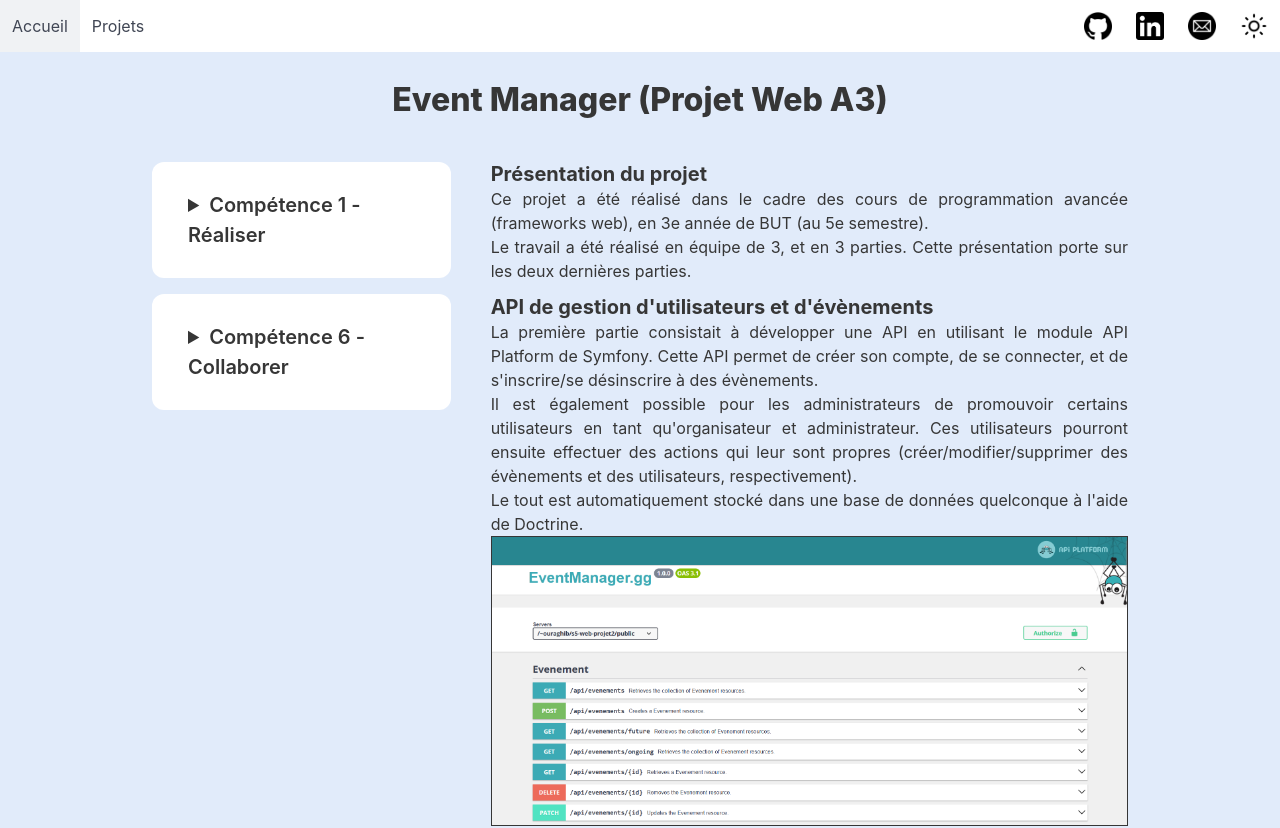
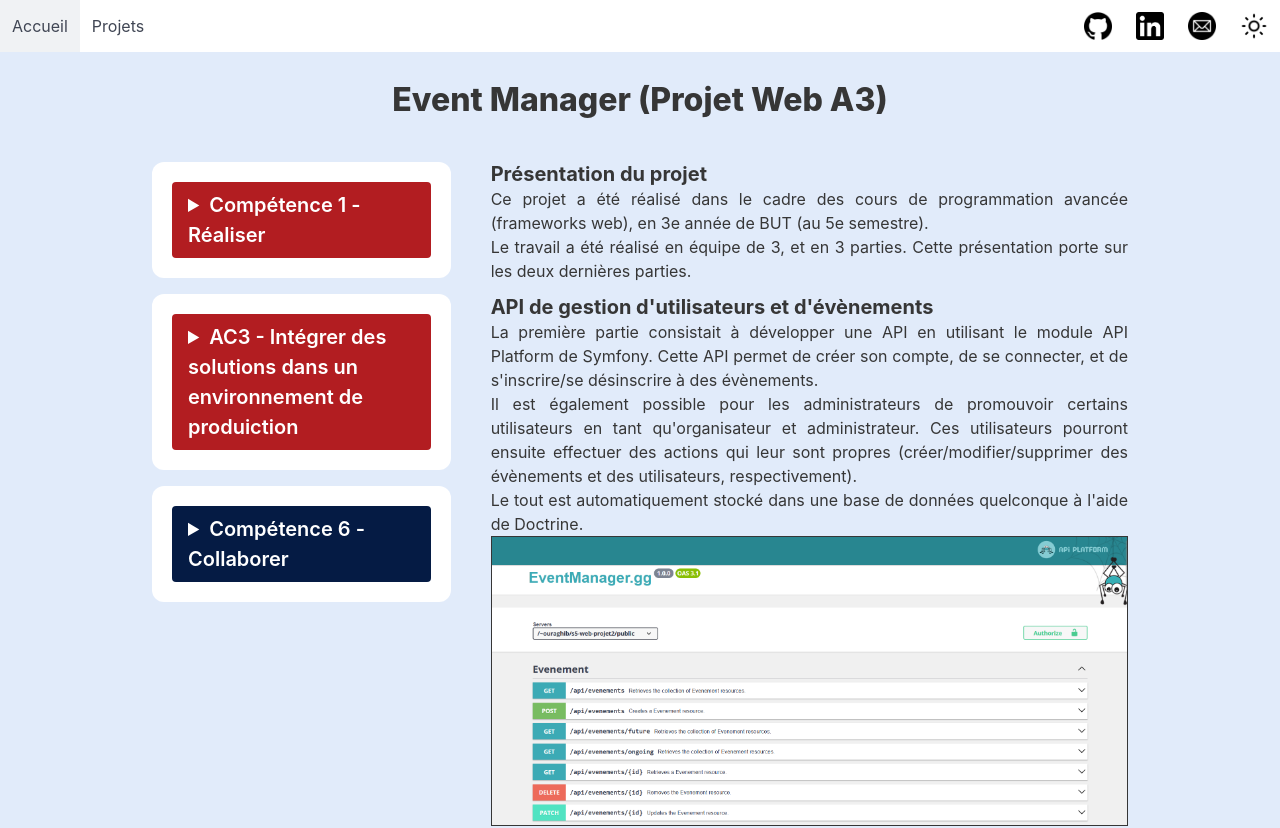
Before and after one commit to ivelter/portfolio, a Vue app: page /projets/eventmanager in a window 1280 px wide. Shown: the top 828 px of the page. Built offline with nearby package versions, Linux system fonts and the light colour scheme.

Commit message:
😎Changed project skills

```diff
--- a/src/components/AboutMe.vue
+++ b/src/components/AboutMe.vue
@@ -43,7 +43,7 @@ const goofyMode: Ref<boolean> = ref(new URLSearchParams(window.location.search).
       </div>
 
       <div class="buttons mt-6" id="download-btns">
-        <a href="" class="button is-link is-medium">
+        <a href="/doc/cv.pdf" class="button is-link is-medium">
           <span class="icon is-small pl-3 pr-5">
             <i class="fas fa-download"></i>
           </span>
--- a/src/components/AccordionSection.vue
+++ b/src/components/AccordionSection.vue
@@ -8,7 +8,7 @@ defineProps<{items: AccordionItem[]}>();
   <div class="accordion-container">
     <div v-for="(item, index) in items" :key="index" class="accordion pb-4">
       <details class="box is-shadowless">
-        <summary class="is-clickable is-size-5 has-text-weight-semibold">
+        <summary class="is-clickable is-size-5 has-text-weight-semibold" :class="'cat' + item.category">
           {{ item.summary }}
         </summary>
         <div class="content mt-2">
@@ -20,6 +20,45 @@ defineProps<{items: AccordionItem[]}>();
 </template>
 
 <style scoped>
+.accordion {
+  --comp_realiser: #B21D21;
+  --comp_optimiser: #ED8846;
+  --comp_administrer: #ED8846;
+  --comp_gerer: #87C546;
+  --comp_conduire: #051B44;
+  --comp_collaborer: #051B44;
+}
+
+.accordion .cat0 {
+  background: var(--comp_realiser);
+  color: white;
+}
+
+.accordion .cat1 {
+  background: var(--comp_optimiser);
+  color: black;
+}
+
+.accordion .cat2 {
+  background: var(--comp_administrer);
+  color: black;
+}
+
+.accordion .cat3 {
+  background: var(--comp_gerer);
+  color: black;
+}
+
+.accordion .cat4 {
+  background: var(--comp_conduire);
+  color: white;
+}
+
+.accordion .cat5 {
+  background: var(--comp_collaborer);
+  color: white;
+}
+
 .accordion summary {
   padding: 0.5rem 1rem;
   border-radius: 4px;
@@ -30,10 +69,12 @@ defineProps<{items: AccordionItem[]}>();
 
 .accordion details[open] summary {
   background-color: var(--accordion-summary-bg-open);
+  color: var(--primary-text-color);
 }
 
 .accordion details summary:hover {
   background-color: var(--accordion-summary-bg-hover);
+  color: var(--primary-text-color);
 }
 
 .accordion details .content {
--- a/src/views/projects/Project_CGJ2024.vue
+++ b/src/views/projects/Project_CGJ2024.vue
@@ -19,7 +19,7 @@ const competences: AccordionItem[] = [
       "Avec l'accord du groupe, j'ai rapidement pris des décisions afin d'être le mieux organisé possible, " +
       'en organisant la priorisation des tâches à réaliser, comme le code du mouvement du joueur, ' +
       'dont une majorité du reste du projet dépendait. ' +
-      "J'estime donc avoir validé les niveaux 2 et 3 de cette compétence.",
+      "J'estime donc avoir validé le niveau 2 de cette compétence.",
   },
 ]
 </script>
@@ -49,7 +49,10 @@ const competences: AccordionItem[] = [
 
         <p class="subtitle mt-3">Réalisation du projet</p>
         <p>
-          Nous avons programmé le jeu avec le moteur open-source Godot.
+          Nous avons programmé le jeu avec le moteur open-source
+          <a href="https://godotengine.org/" target="_blank">
+            Godot.
+          </a>
         </p>
         <p>
           Pour mener à bien le projet, nous avons également utilisé d'autres outils,
--- a/src/views/projects/Project_EventManager.vue
+++ b/src/views/projects/Project_EventManager.vue
@@ -9,9 +9,19 @@ const competences: AccordionItem[] = [
     details:
       'Ce projet remplit les niveaux 2 et 3 de cette compétence. ' +
       "En effet, avec l'ensemble de mon groupe, nous avons développé une application complète et fonctionnelle " +
-      'à partir des exigences données dans les consignes, et cette application est disponible sous plusieurs formats ' +
+      "à partir des exigences données dans les consignes. Le code est clair et documenté, et la " +
+      "séparation entre API (back-end) et application web (front-end) permet également une séparation plus " +
+      "évidente des différentes couches de l'ensemble de l'application."
+  },
+  {
+    category: Competences.realiser,
+    summary: 'AC3 - Intégrer des solutions dans un environnement de produiction',
+    details:
+      'Cette application est disponible sous plusieurs formats ' +
       "(API pour les développeurs, et une interface web). L'application est conçue de telle sorte à ce qu'on peut imaginer " +
-      "d'autres supports sur lesquels la porter, notamment un support applicatif mobile (via une application native ou un framework comme React Native).",
+      "d'autres supports sur lesquels la porter, notamment un support applicatif mobile (via une application native ou un framework comme React Native). " +
+      "Elle est également facilement déployable sur un quelconque serveur, l'application étant configurée pour s'adapter à un " +
+      "environnement de développement ou de production.",
   },
   {
     category: Competences.collaborer,
--- a/src/views/projects/Project_TrelloTrolle.vue
+++ b/src/views/projects/Project_TrelloTrolle.vue
@@ -4,21 +4,28 @@ import AccordionSection from '@/components/AccordionSection.vue'
 
 const competences: AccordionItem[] = [
   {
-    category: Competences.optimiser,
-    summary: 'Compétence 2 - Optimiser',
+    category: Competences.realiser,
+    summary: 'AC2 - Faire évoluer une application existante',
     details:
-      "Le principal aspect de cette SAE étant l'optimisation de l'application, " +
-      "je pense avoir validé le niveau 2 (voire le niveau 3) de cette compétence. En effet, en plus " +
+      "Le principal aspect de cette SAE était le refactoring de l'application. " +
+      "En effet, en plus " +
       "d'avoir amélioré l'architecture du code et les algorithmes utilisés, nous avons avant tout " +
       "analysé l'entièreté du code et ses failles, le tout organisé dans un rapport."
   },
   {
-    category: Competences.administrer,
-    summary: 'Compétence 3 - Administrer',
+    category: Competences.realiser,
+    summary: 'AC3 - Intégrer des solutions dans un environnement de production',
     details:
       "Pour ce projet, j'ai également réalisé une configuration Docker, permettant de déployer " +
-      "l'application et ses dépendances, et ce simplement. J'estime donc que cela valide le " +
-      "niveau de 2 cette compétence."
+      "l'application et ses dépendances, et ce simplement."
+  },
+  {
+    category: Competences.optimiser,
+    summary: "AC2 - Profiler, analyser et justifier le comportement d'un code existant",
+    details:
+      "La première partie de cette SAE consistait à réaliser une analyse technique du code existant, " +
+      "en justifiant des éventuelles failles, incompréhensions et fautes de comportement trouvées, le tout " +
+      "consigné dans un rapport technique."
   },
   {
     category: Competences.gerer,
@@ -38,7 +45,7 @@ const competences: AccordionItem[] = [
       "Avec l'accord du groupe, j'ai rapidement pris des décisions afin d'être le mieux organisé possible, " +
       'en priorisant notamment certaines tâches, comme la refactorisation en services et l\'utilisation de Twig, ' +
       'dont une majorité du reste du projet dépendait. ' +
-      "J'estime donc avoir validé les niveaux 2 et 3 de cette compétence.",
+      "J'estime donc avoir validé le niveau 2 de cette compétence.",
   },
 ]
 </script>
@@ -96,6 +103,14 @@ const competences: AccordionItem[] = [
         <p>
           Enfin, nous avons implémenté des fonctionnalités additionnelles, comme le drag-and-drop des cartes.
         </p>
+        <p>
+          <b>
+            Trace:
+            <a href="/doc/rapport-trellotrolle.pdf" target="_blank">
+              Rapport technique
+            </a>
+          </b>
+        </p>
       </div>
     </div>
   </div>
```
Also changed, not shown: 2 other files (tests, documents, lock files or other folders).
